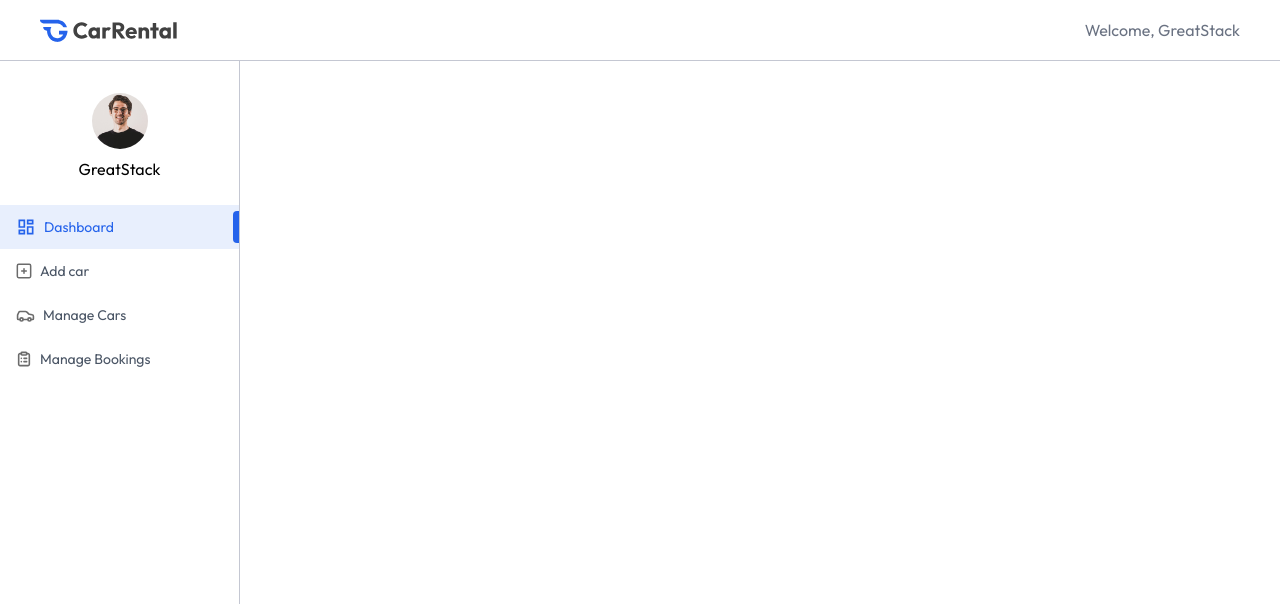
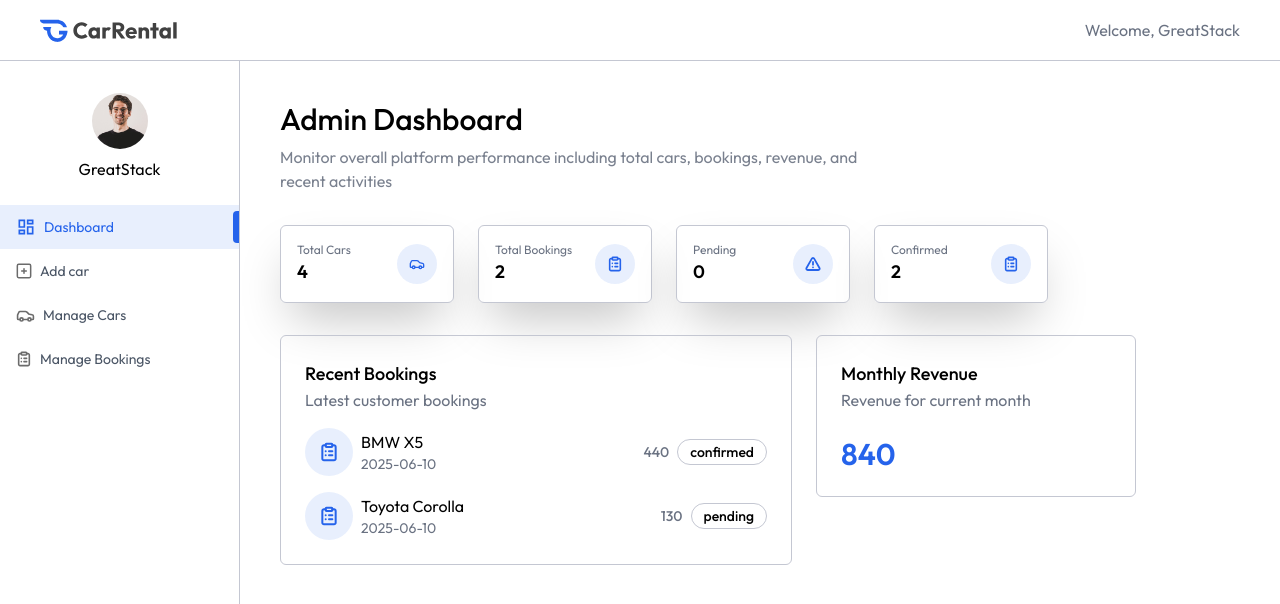
Before and after one commit to alexngumbau/CAR-RENTAL, a React (Vite) app in the folder client/: page /owner in a window 1280 px wide. Shown: the top 604 px of the page. Built offline with nearby package versions, Linux system fonts and the light colour scheme.

Commit message:
completed the dashboard page

```diff
--- a/client/src/pages/owner/Dashboard.jsx
+++ b/client/src/pages/owner/Dashboard.jsx
@@ -1,8 +1,88 @@
-import React from 'react'
+import React, { useEffect, useState } from 'react'
+import { assets, dummyDashboardData } from '../../assets/assets';
+import Title from '../../components/owner/Title';
 
 const Dashboard = () => {
+  const currency = import.meta.env.VITE_CURRENCY;
+  const [data, setData] = useState({
+    totalCars: 0,
+    totalBookings: 0,
+    pendingBookings: 0,
+    completedBookings: 0,
+    recentBookings: [],
+    monthlyRevenue: 0,
+  });
+
+  const dashBoardCards = [
+    {title: "Total Cars", value: data.totalCars, icon: assets.carIconColored},
+    {title: "Total Bookings", value: data.totalBookings, icon: assets.listIconColored},
+    {title: "Pending", value: data.pendingBookings, icon: assets.cautionIconColored},
+    {title: "Confirmed", value: data.completedBookings, icon: assets.listIconColored},
+  ]
+
+  useEffect(() => {
+    setData(dummyDashboardData)
+  }, []);
+
   return (
-    <div>
+    <div className='px-4 pt-10 md:px-10 flex-1'>
+      <Title title="Admin Dashboard" subTitle="Monitor overall platform performance including total cars, bookings, revenue, and recent activities"/>
+
+      <div className='grid sm:grid-cols-2 md:grid-cols-3 lg:grid-cols-4 gap-6 my-8 max-w-3xl'>
+        {dashBoardCards.map((card, index) => (
+          <div key={index} className='shadow-2xl flex items-center gap-2 justify-between p-4 rounded-md border border-borderColor'>
+
+            <div>
+              <h1 className='text-xs text-gray-500'>{card.title}</h1>
+              <p className='text-lg font-semibold'>{card.value}</p>
+            </div>
+
+            <div className='flex items-center justify-center w-10 h-10 rounded-full bg-primary/10'>
+              <img src={card.icon} alt="" className='h-4 w-4' />
+            </div>
+
+          </div>
+        ))}
+      </div>
+
+      <div className='flex flex-wrap items-start gap-6 mb-8 w-full'>
+
+        {/* Recent Booking */}
+        <div className='p-4 md:p-6 border border-borderColor rounded-md max-w-lg w-full'>
+
+          <h1 className='text-lg font-medium'>Recent Bookings</h1>
+          <p className='text-gray-500'>Latest customer bookings</p>
+          {data.recentBookings.map((booking, index) => (
+            <div key={index} className='mt-4 flex items-center justify-between'>
+
+              <div className='flex items-center gap-2'>
+                <div className='hidden md:flex items-center justify-center w-12 h-12 rounded-full bg-primary/10'>
+                  <img src={assets.listIconColored} alt="" className='h-5 w-5' />
+                </div>
+
+                <div>
+                  <p>{booking.car.brand} {booking.car.model}</p>
+                  <p className='text-sm text-gray-500'>{booking.createdAt.split('T')[0]}</p>
+                </div>
+              </div>
+
+              <div className='flex items-center gap-2 font-medium'>
+                <p className='text-sm text-gray-500'>{currency}{booking.price}</p>
+                <p className='px-3 py-0.5 border border-borderColor rounded-full text-sm'>{booking.status}</p>
+              </div>
+
+            </div>
+          ))}
+        </div>
+
+        {/* Monthly revenue */}
+        <div className='p-4 md:p-6 border border-borderColor rounded-md w-full md:max-w-xs'>
+          <h1 className='text-lg font-medium'>Monthly Revenue</h1>
+          <p className='text-gray-500'>Revenue for current month</p>
+          <p className='text-3xl mt-6 font-semibold text-primary'>{currency}{data.monthlyRevenue}</p>
+        </div>
+
+      </div>
 
     </div>
   )
```
